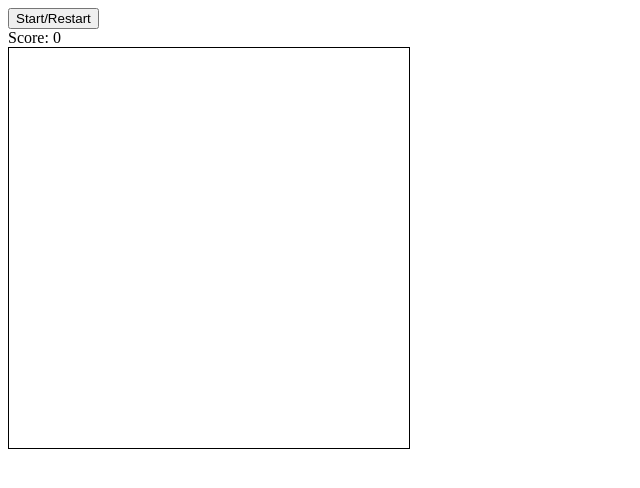
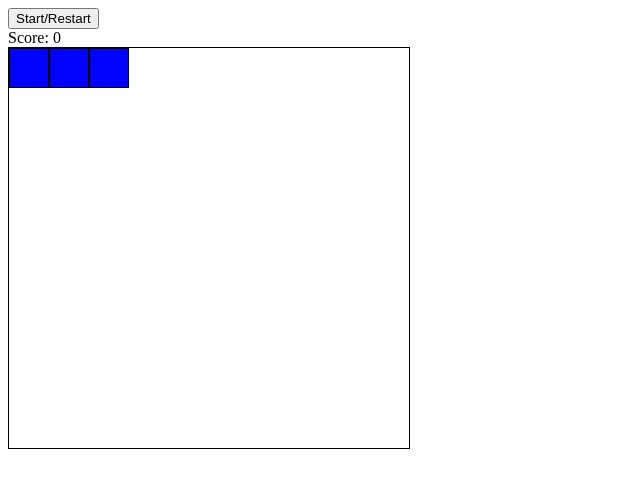
Before and after one commit to hacklun/snake, a plain HTML site: page index.html in a window 1280 px wide. Shown: the whole page, without its empty margins (0-640 px from the left). Drawn offline with Linux system fonts and the light colour scheme.

Commit message:
add function update

```diff
--- a/app.js
+++ b/app.js
@@ -13,9 +13,14 @@ const createBoard = () => {
 }
 
 const drawSnake = () => {
-    cells.forEach((cell, index) => {
-
+    snake.forEach(cell => {
+        cells[cell].classList.add('snake');
     });
 }
 
+const update = () => {
+
+}
+
 createBoard();
+drawSnake();
--- a/style.css
+++ b/style.css
@@ -10,3 +10,9 @@
     width: 40px;
     height: 40px;
 }
+
+.snake {
+    background-color: blue;
+    border: 1px solid black;
+    box-sizing: border-box;
+}
```
